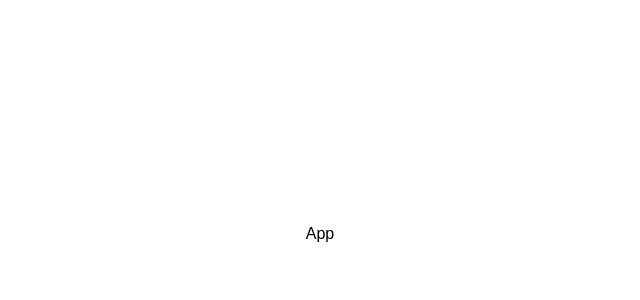
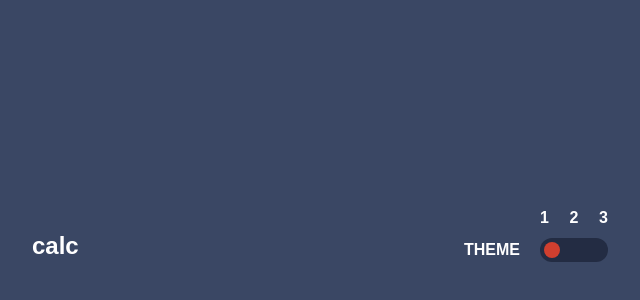
Before and after one commit to uptowngirl757/calculator-app, a React (Vite) app: page / in a window 1280 px wide. Shown: the part 166-466 px from the top of the page, without its empty margins (320-960 px from the left). Built offline with nearby package versions, Linux system fonts and the light colour scheme.

Commit message:
Added theme change logic

```diff
--- a/index.html
+++ b/index.html
@@ -12,7 +12,7 @@
     />
     <title>Frontend Mentor | Calculator App</title>
   </head>
-  <body>
+  <body class="bg-background">
     <div id="root"></div>
     <script type="module" src="/src/main.jsx"></script>
   </body>
--- a/src/App.jsx
+++ b/src/App.jsx
@@ -1,7 +1,54 @@
 import React from 'react'
+import { useState, useEffect } from 'react'
+const App = () => {
+  const [theme, setTheme] = useState(1)
 
-const App = () => {
-  return <div>App</div>
+  useEffect(() => {
+    const themeMap = {
+      1: 'default',
+      2: 'light',
+      3: 'neon',
+    }
+    document.documentElement.setAttribute('data-theme', themeMap[theme])
+  }, [theme])
+  return (
+    <div className="min-h-screen flex flex-col justify-center items-center">
+      <div className="max-w-xl w-full">
+        <div
+          className={`flex justify-between w-full ${theme === 1 ? 'text-text-white' : 'text-text-dark'}`}
+        >
+          <h1 className="font-bold text-2xl self-end">calc</h1>
+          <div className="flex gap-5 font-semibold">
+            <p className="font-bold uppercase self-end">Theme</p>
+            <div className="flex flex-col w-17 gap-2">
+              <div className="flex w-full justify-between ">
+                {[1, 2, 3].map(num => (
+                  <span
+                    key={num}
+                    onClick={() => setTheme(num)}
+                    className="cursor-pointer"
+                  >
+                    {num}
+                  </span>
+                ))}
+              </div>
+              <div className="h-6 w-full rounded-xl bg-toggle-keypad-bg relative p-1">
+                <div
+                  className={`absolute top-1/2 left-1 -translate-y-1/2 h-4 w-4 rounded-full bg-equal-key-bg transition-transform duration-200 ${
+                    theme === 1
+                      ? 'translate-x-0'
+                      : theme === 2
+                        ? 'translate-x-5.5'
+                        : 'translate-x-11'
+                  }`}
+                />
+              </div>
+            </div>
+          </div>
+        </div>
+      </div>
+    </div>
+  )
 }
 
 export default App
--- a/src/index.css
+++ b/src/index.css
@@ -3,9 +3,9 @@
 body {
   font-family: 'Leauge Spartan', sans-serif;
   min-height: 100vh;
-  display: flex;
+  /* display: flex;
   justify-content: center;
-  align-items: center;
+  align-items: center; */
 }
 @theme {
   --color-background: hsl(222, 26%, 31%);
```
